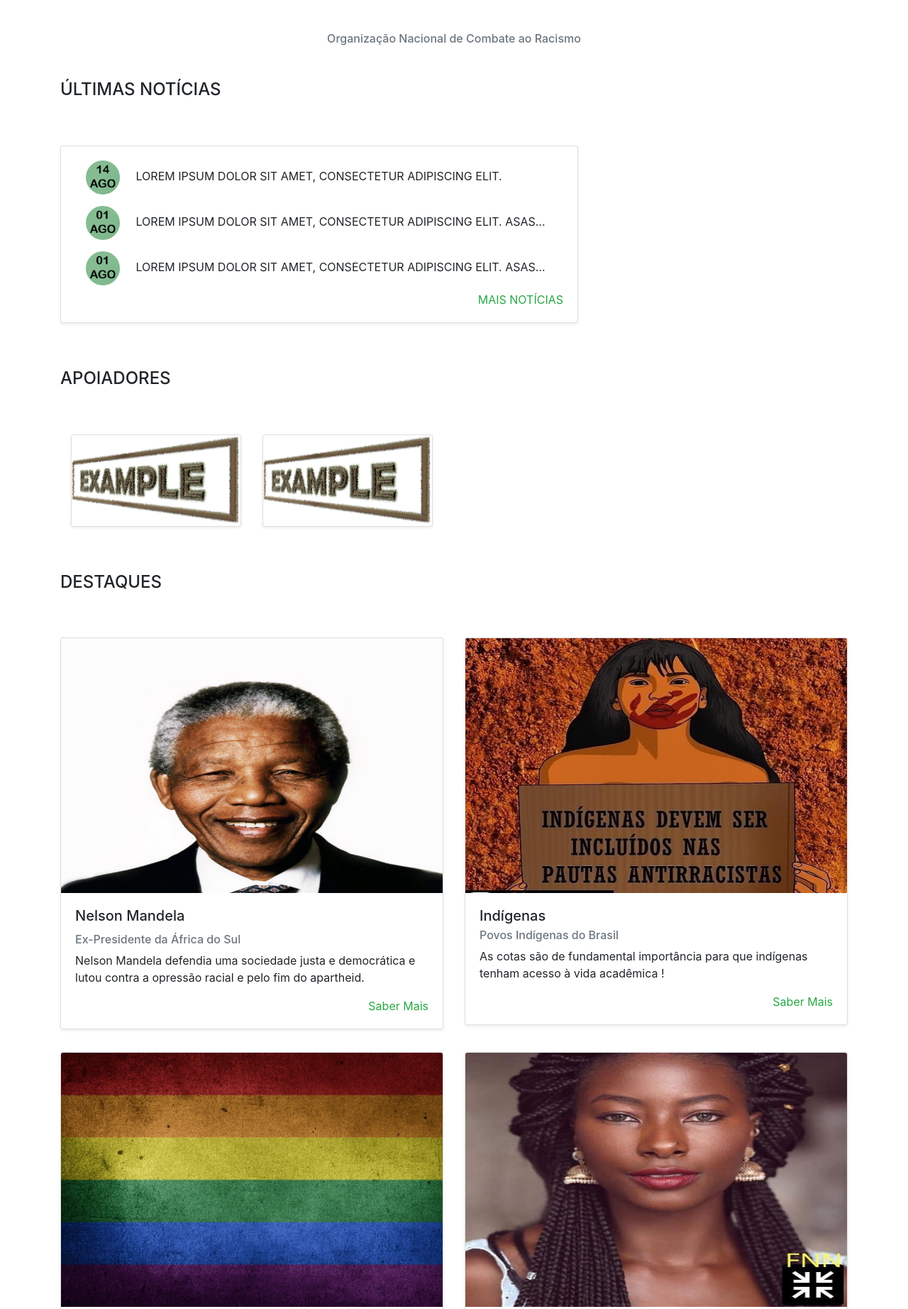
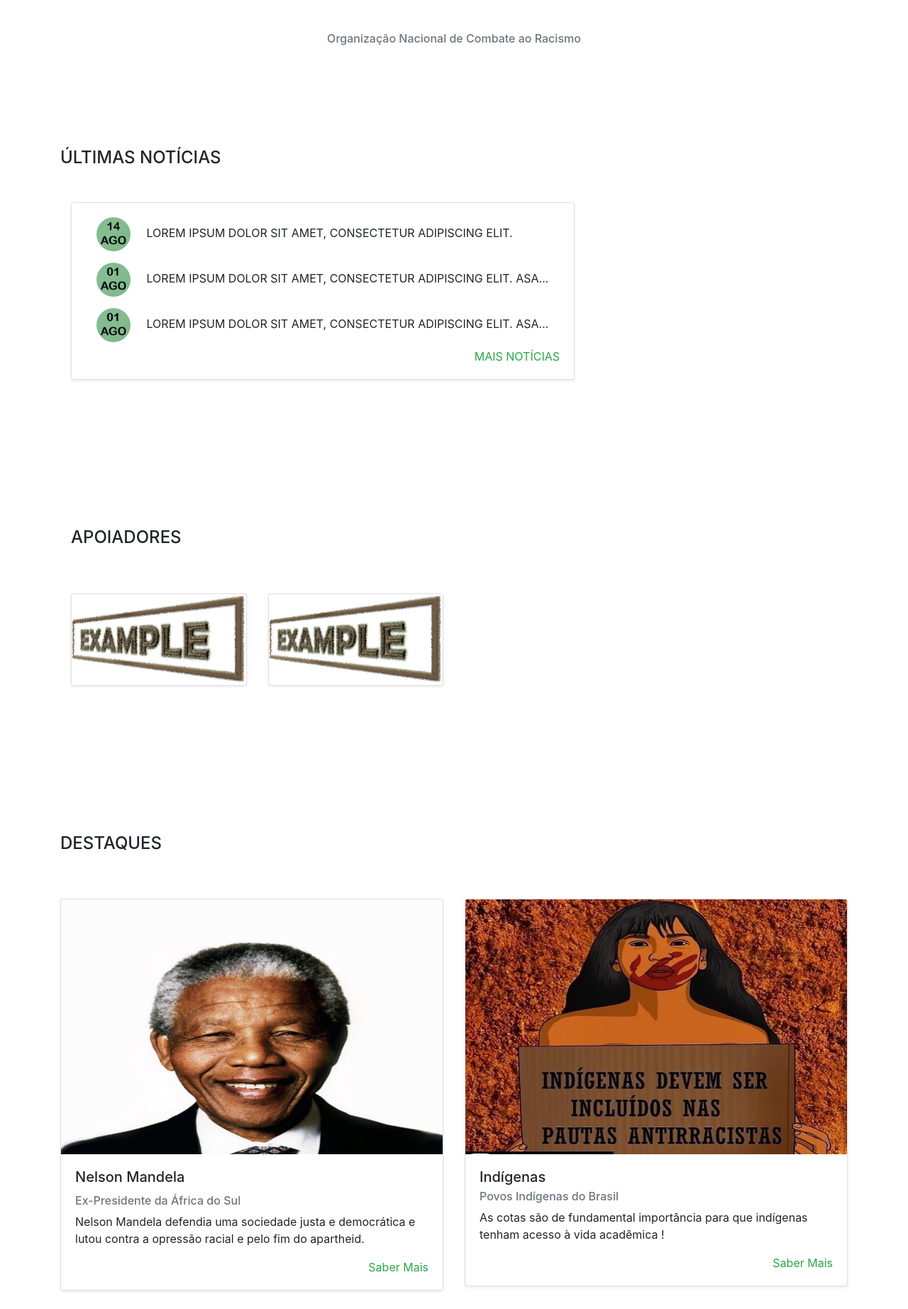
Before and after one commit to fnn-ong/fnn-ong.github.io, a plain HTML site: page index.html in a window 1280 px wide. Shown: the part 820-2664 px from the top of the page at 71% size. Drawn offline with nearby package versions, Linux system fonts and the light colour scheme.

Commit message:
Atualização de espaçamento e navbar

```diff
--- a/index.html
+++ b/index.html
@@ -66,17 +66,16 @@
                         <li class="nav-item dropdown">
                             <a class="nav-link dropdown-toggle" href="#" data-toggle="dropdown" id="navDrop">Início</a>
                             <div class="dropdown-menu">
-                                <a class="dropdown-item" href="quem_somos.html">Quem somos</a>
                                 <a class="dropdown-item" href="missao.html">Missão</a>
                                 <a class="dropdown-item" href="objetivo.html">Objetivo</a>
                                 <a class="dropdown-item" href="visao.html">Visão</a>
                             </div>
                         </li>
                         <li class="nav-item">
-                            <a class="nav-link" href="convite.html">Convite</a>
+                            <a class="nav-link" href="quem_somos.html">Quem Somos</a>
                         </li>
                         <li class="nav-item">
-                            <a class="nav-link" href="#">Blog</a>
+                            <a class="nav-link" href="convite.html">Convite</a>
                         </li>
                         <li class="nav-item">
                             <a class="nav-link" href="acoes.html">Ações</a>
@@ -147,7 +146,7 @@
         <div class="container my-5">
 
             <!-- Title -->
-            <div class="my-5 ">
+            <div>
 
                 <div class="col-12 text-center">
                     <h1 class="d-none d-md-block display-3"><i class="fas fa-fist-raised"></i>
@@ -162,9 +161,12 @@
             </div>
 
             <!-- News -->
-            <h4>ÚLTIMAS NOTÍCIAS</h4>
+            <div id="news" class="d-block my-5 py-5 text-uppercase ">
 
-            <div id="news" class="row my-5 text-uppercase ">
+                <div>
+                    <h4 class="my-5">ÚLTIMAS NOTÍCIAS</h4>
+                </div>
+
                 <div class="col-sm-12 col-md-8 mr-auto mb-auto">
 
                     <div class="card shadow-sm my-3">
@@ -173,7 +175,8 @@
 
                             <div class="d-inline-block col-12 mb-2 new-content">
                                 <p class="card-text text-truncate"><img src="images/calendar_14_08.png"
-                                        alt="calendar_14_08" class="rounded-circle">&nbsp&nbsp&nbsp&nbsp Lorem ipsum dolor sit
+                                        alt="calendar_14_08" class="rounded-circle">&nbsp&nbsp&nbsp&nbsp Lorem ipsum
+                                    dolor sit
                                     amet,
                                     consectetur adipiscing elit.</p>
                             </div>
@@ -199,14 +202,18 @@
                     </div>
 
                 </div>
+
             </div>
 
             <!-- Supporters -->
-            <h4>APOIADORES</h4>
+            <div id="supporters" class="d-block col-12 my-5 py-5">
+
+                <div>
+                    <h4 class="my-5">APOIADORES</h4>
+                </div>
 
                 <!-- Cards -->
-            <div id="supporters" class="row col-12 my-5">
-
+                <div class="row">
                     <div class="col-xl-3 col-sm-3">
 
                         <div class="card shadow-sm my-3">
@@ -232,12 +239,17 @@
                     </div>
                 </div>
 
+            </div>
+
             <!-- Reflections -->
-            <h4>DESTAQUES</h4>
+            <div id="reflections" class="d-block my-5 py-5">
+
+                <div>
+                    <h4 class="my-5">DESTAQUES</h4>
+                </div>
 
                 <!-- Cards -->
-            <div id="reflections" class="row my-5">
-
+                <div class="row">
                     <div class="col-sm-12 col-xl-6 mx-auto mb-auto">
 
                         <div class="card shadow-sm my-3">
@@ -311,6 +323,7 @@
                     </div>
 
                 </div>
+
             </div>
 
         </div>
@@ -519,8 +532,8 @@
 
                 <div class="col-12 text-center my-2">
                     <blockquote>
-                        <p>© 2020 Todos os direitos reservados.</p>
-                        <footer class="blockquote-footer text-dark">Criado por <cite><a class="text-primary"
+                        <p>&copy 2020 Todos os direitos reservados.</p>
+                        <footer class="blockquote-footer text-dark">Desenvolvido por <cite><a class="text-primary"
                                     target="_blank" href="http://www.messias.gq">Messias
                                     Nunesmaia</a></cite></footer>
                     </blockquote>
```
Lines whose indentation alone changed are shown as unchanged.
